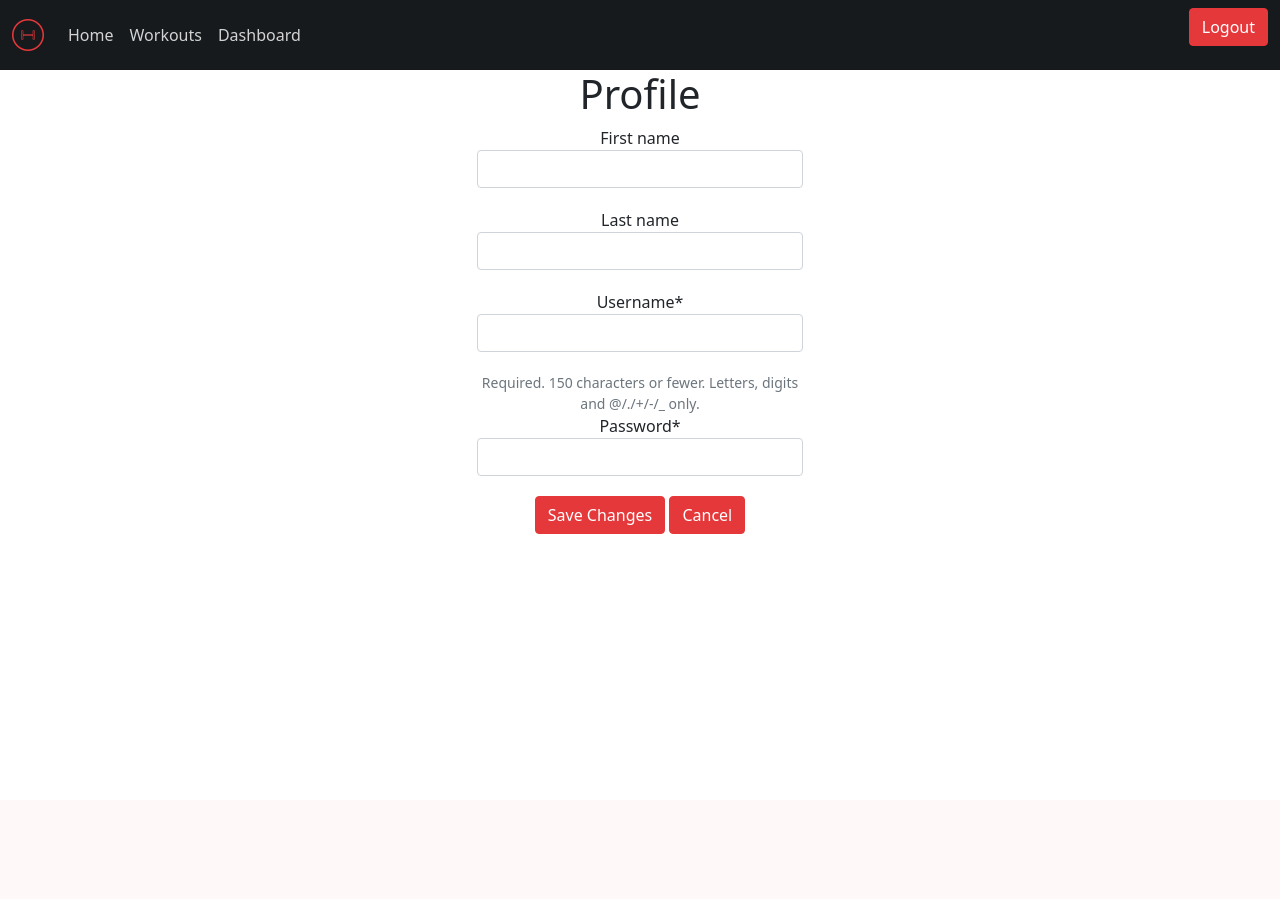
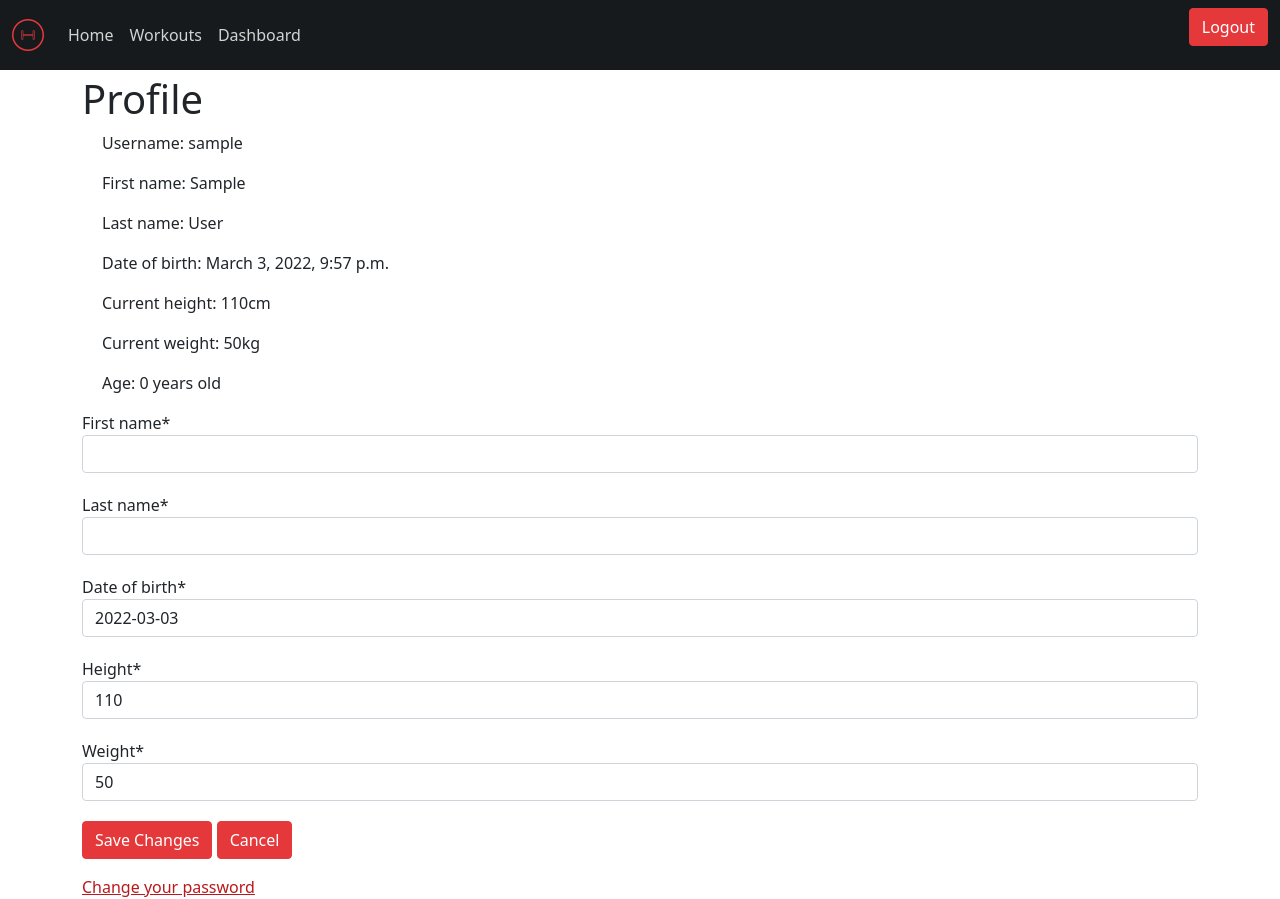
Before and after one commit to nordic16/xLift, a Django app: page /profile/ in a window 1280 px wide. Before the commit the page ends 534 px from the top, so only its background shows below. Run offline with Django 3.2, Linux system fonts and the light colour scheme; the visitor is signed in with stand-in values (Sample User, id 1); some libraries are stand-ins or nearby versions.

Commit message:
Made a profile form.

```diff
--- a/base/forms.py
+++ b/base/forms.py
@@ -9,7 +9,8 @@ from django.shortcuts import reverse
 class ProfileForm(ModelForm):
     class Meta:
         model = Lifter
-        fields = ['first_name', 'last_name', 'username', 'password']
+        fields = ['first_name', 'last_name', 'date_of_birth', 'height', 'weight']
+
 
     def __init__(self, *args, **kwargs):
         super().__init__(*args, **kwargs)
@@ -20,3 +21,7 @@ class ProfileForm(ModelForm):
 
         self.helper.add_input(Button('cancel', 'Cancel', css_class='btn-primary',
              onclick="window.location.href = '{}';".format(reverse('home'))))
+
+        # Sets every field as required
+        for key in self.fields:
+            self.fields[key].required = True
--- a/base/templates/profile.html
+++ b/base/templates/profile.html
@@ -4,9 +4,20 @@
 {% block title %}xLift - Profile{% endblock %}
 
 {% block data %}
-<h1>Profile</h1>
-<div class="container", style="width: 350px;">
+<div class="container-fluid">
     {% csrf_token %}
-    {% crispy form %}
+    <div class="profile-fields container">
+        <h1>Profile</h1>
+        <p>Username: {{ user.username }}</p>
+        <p>First name: {{ user.first_name }}</p>
+        <p>Last name: {{ user.last_name }}</p>
+        <p>Date of birth: {{ user.date_of_birth }}</p>
+        <p>Current height: {{ user.height }}cm</p>
+        <p>Current weight: {{ user.weight }}kg</p>
+        <p>Age: {{ user.age }} years old</p>
+        {% crispy form %}
+
+        <a class="link-text" href="{% url 'password_reset' %}">Change your password</a></code>
+    </div>
 </div>
 {% endblock %}
--- a/base/views.py
+++ b/base/views.py
@@ -2,7 +2,7 @@ from .models import *
 from .forms import ProfileForm
 
 from django.http import HttpResponseRedirect
-from django.shortcuts import redirect, render
+from django.shortcuts import redirect, render, reverse
 
 
 def index_page(request):
@@ -21,7 +21,22 @@ def DashboardView(request):
 
 def profile_view(request):
     if request.method == 'POST':
-        pass
+        form = ProfileForm(data=request.POST)
+
+        if form.is_valid():
+            data = form.cleaned_data
+            user = request.user
+
+            user.first_name = data['first_name']
+            user.last_name = data['last_name']
+            user.date_of_birth = data['date_of_birth']
+            user.weight = data['weight']
+            user.height = data['height']
+
+            user.save()
+
+            return redirect(reverse(index_page))
+
 
     else:
         x = ProfileForm()
--- a/static/css/base.css
+++ b/static/css/base.css
@@ -41,3 +41,14 @@
 .link-text:hover {
     color: #e5383b;
 }
+
+.profile-fields {
+    margin: 0 auto;
+    padding-top: 5px;
+    text-align: left;
+}
+
+.profile-fields p {
+    margin-top: 1px;
+    padding-left: 20px;
+}
--- a/users/forms.py
+++ b/users/forms.py
@@ -13,7 +13,7 @@ from .models import Lifter
 class SignUpForm(UserCreationForm):
     class Meta:
         model = Lifter
-        fields = ['username', 'email', 'password1', 'password2', 'weight', 'height', 'date_of_birth']
+        fields = ['username', 'email', 'password1', 'password2']
 
 
     def __init__(self, *args, **kwargs):
@@ -21,7 +21,7 @@ class SignUpForm(UserCreationForm):
         self.helper = FormHelper(self)
 
         self.helper.form_method = 'post'
-        self.helper.add_input(Submit('submit', 'Sign Up'))
+        self.helper.add_input(Submit('submit', 'Continue'))
 
         # It just works
         self.helper.add_input(Button('cancel', 'Cancel', css_class='btn-primary',
@@ -31,7 +31,6 @@ class SignUpForm(UserCreationForm):
         self.fields['password2'].help_text = None
         self.fields['email'].help_text = None
         self.fields['username'].help_text = None
-
 
 
 # Sign Up Form
```
Also changed, not shown: users/views.py (+22 -2 lines).
